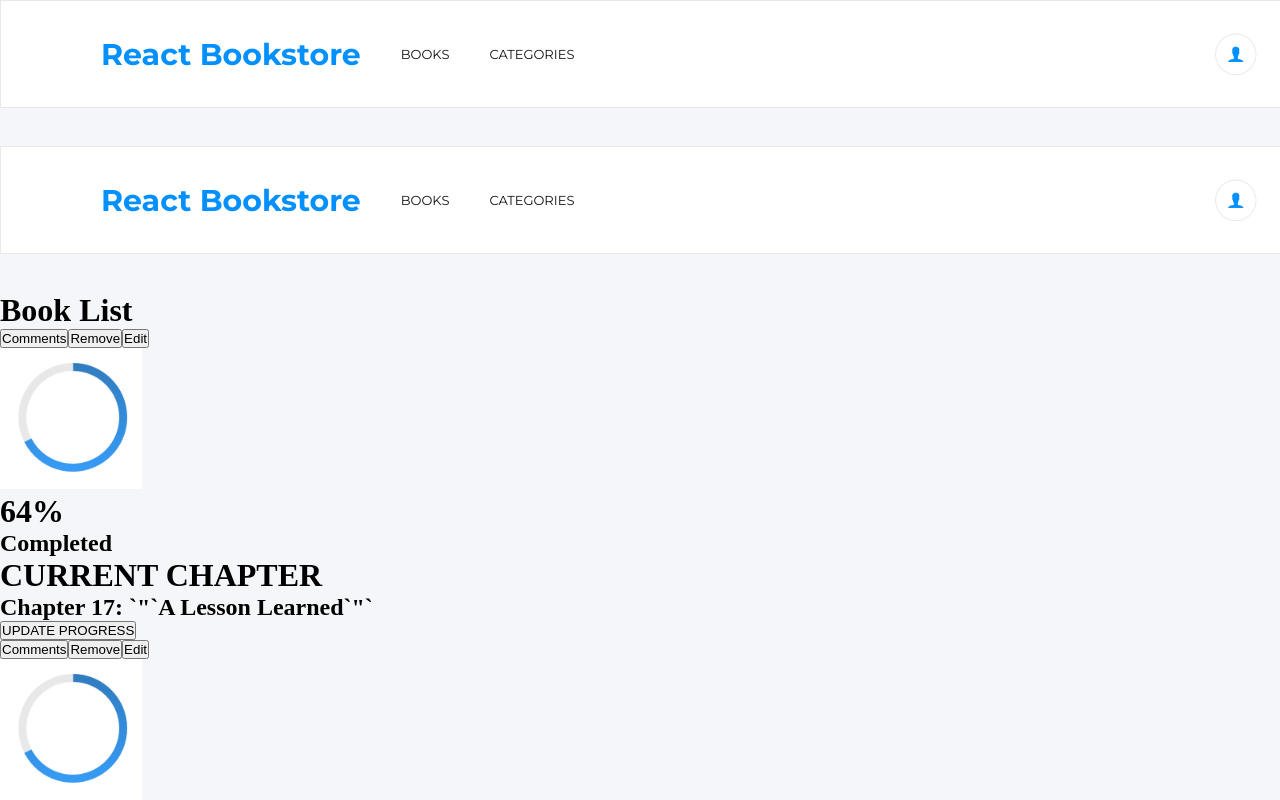
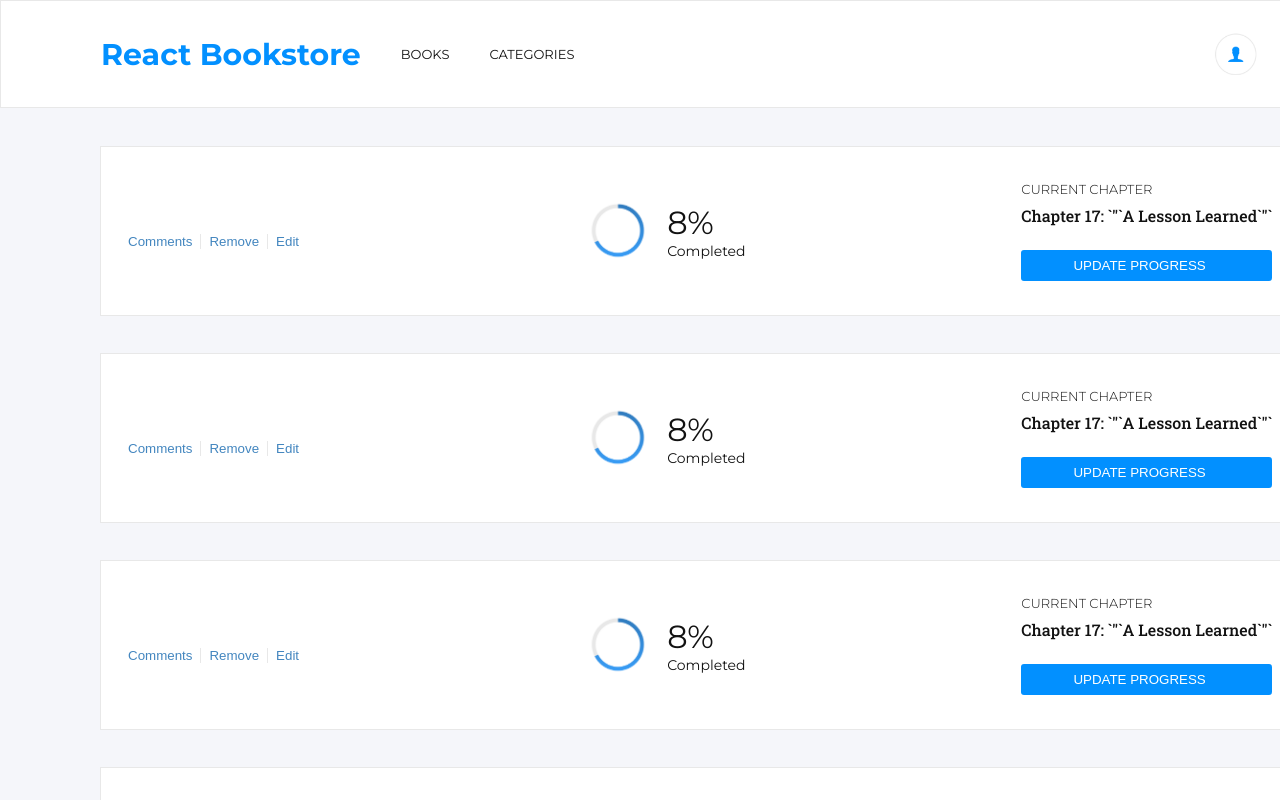
Before and after one commit to rominana/bookstore, a React (Create React App) app: page / in a window 1280 px wide. Shown: the top 800 px of the page. Built offline with nearby package versions, Linux system fonts and the light colour scheme; no server answers.

Commit message:
Add style to books

```diff
--- a/src/components/Book.css
+++ b/src/components/Book.css
@@ -1,11 +1,11 @@
 .book-card {
   display: flex;
+  font-family: 'Roboto Slab', serif;
   margin: 2.313rem 6.25rem;
   border: solid 1px #e8e8e8;
   background-color: white;
   min-width: 75rem;
   height: 10.625rem;
-  font-family: 'Roboto Slab', serif;
   justify-content: space-between;
   align-items: center;
   padding: 0 1.688rem;
@@ -110,6 +110,6 @@
 
 .third-column h2 {
   font-size: 1rem;
-  font-weight: 300;
+  font-weight: 500;
   margin-bottom: 1rem;
 }
--- a/src/components/Book.js
+++ b/src/components/Book.js
@@ -3,6 +3,7 @@ import PropTypes from 'prop-types';
 import { useDispatch } from 'react-redux';
 import { removeBook } from '../redux/books/booksCrud';
 import loading from './assets/loading.png';
+import './Book.css';
 
 const Book = (props) => {
   const {
@@ -34,7 +35,7 @@ const Book = (props) => {
         <div className="second-column">
           <img src={loading} alt="progress" />
           <div className="progress">
-            <h1>64%</h1>
+            <h1>8%</h1>
             <h2>Completed</h2>
           </div>
         </div>
--- a/src/components/Navbar.css
+++ b/src/components/Navbar.css
@@ -2,12 +2,12 @@
   display: flex;
   justify-content: space-between;
   align-items: center;
+  font-family: 'Montserrat', sans-serif;
+  border: solid 1px #e8e8e8;
+  background-color: white;
   padding: 1.813rem 6.25rem;
   min-width: 85rem;
-  font-family: 'Montserrat', sans-serif;
   margin-bottom: 2.375rem;
-  border: solid 1px #e8e8e8;
-  background-color: white;
 }
 
 .links {
@@ -23,10 +23,10 @@
 }
 
 .nav a {
+  color: #121212;
+  font-size: 0.813rem;
   text-decoration: none;
   font-weight: normal;
-  color: #121212;
-  font-size: 0.813rem;
 }
 
 .nav img {
--- a/src/pages/Books.js
+++ b/src/pages/Books.js
@@ -2,7 +2,6 @@ import { React, useEffect } from 'react';
 import { useSelector, useDispatch } from 'react-redux';
 import Book from '../components/Book';
 import BookData from '../components/BookData';
-import Navbar from '../components/Navbar';
 
 import {
   selectBooks,
@@ -51,8 +50,6 @@ const Books = () => {
 
   return (
     <>
-      <Navbar />
-      <h1>Book List</h1>
       {section}
       <BookData />
     </>
```
